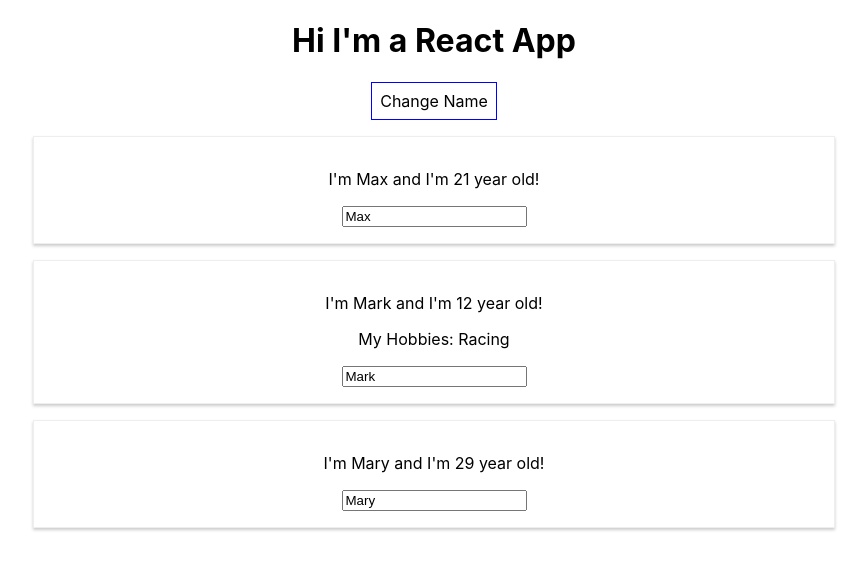
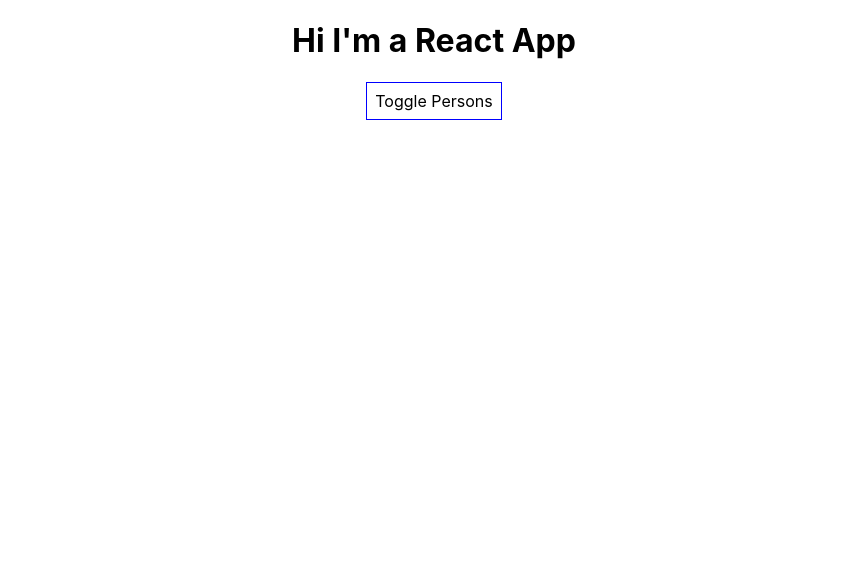
Before and after one commit to ssbrolly/reactApp, a React (Create React App) app: page / in a window 1280 px wide. Shown: the top 570 px of the page, without its empty margins (206-1073 px from the left). Built offline with nearby package versions, Linux system fonts and the light colour scheme.

Commit message:
dynamic state manipulation

```diff
--- a/src/App.js
+++ b/src/App.js
@@ -7,10 +7,12 @@ class App extends Component {
 
     state = {
         person: [
-            { name: 'Max', age: 21 },
-            { name: 'Mark', age: 12 },
-            { name: 'Mary', age: 29 },
-        ]
+            { id: 'sdf23', name: 'Max', age: 21 },
+            { id: 'sadfg2', name: 'Mark', age: 12 },
+            { id: 'kughhu78', name: 'Mary', age: 29 },
+        ],
+        otherState: 'some value here',
+        showPersons: false
     };
 
     switchNameHandler = (newName) => {
@@ -23,6 +25,17 @@ class App extends Component {
         });
     };
 
+    deletePersonHandler = (personIndex) => {
+        // slice the array to prevent bugs. slice() will make a copy of the array and not mutate the original state
+        // const persons = this.state.person.slice();
+
+        // es7 version using spread operator
+        const persons = [...this.state.person]
+        console.log(persons);
+        persons.splice(personIndex, 1);
+        this.setState({ person: persons });
+    };
+
     nameChagedHandler = (event) => {
         this.setState({
             person: [
@@ -31,7 +44,12 @@ class App extends Component {
                 { name: 'David', age: 29 },
             ]
         });
-    }
+    };
+
+    togglePersonHandler = () => {
+        const doesShow = this.state.showPersons;
+        this.setState({ showPersons: !doesShow });
+    };
 
     render() {
 
@@ -43,13 +61,30 @@ class App extends Component {
             cursor: 'pointer',
         };
 
+        let persons = null;
+
+        if (this.state.showPersons) {
+            persons = (
+                <div>
+                    {this.state.person.map((person, index) => {
+                        return <Person
+                            click={() => this.deletePersonHandler(index)}
+                            name={person.name}
+                            age={person.age}
+                            key={person.id}
+                            />
+                    })}
+                </div>
+            );
+    };
+
         return (
             <div className="App">
                 <h1>Hi I'm a React App</h1>
-                <button style={style} onClick={() => this.switchNameHandler('Maximilian')}>Change Name</button>
-                <Person name={this.state.person[0].name} age={this.state.person[0].age}/>
-                <Person name={this.state.person[1].name} age={this.state.person[1].age} click={this.switchNameHandler.bind(this, 'Maximilian')} changed={this.nameChagedHandler}>My Hobbies: Racing</Person>
-                <Person name={this.state.person[2].name} age={this.state.person[2].age}/>
+                <button
+                    style={style}
+                    onClick={this.togglePersonHandler}>Toggle Persons</button>
+                {persons}
             </div>
         );
     };
```
Lines whose indentation alone changed are shown as unchanged.
